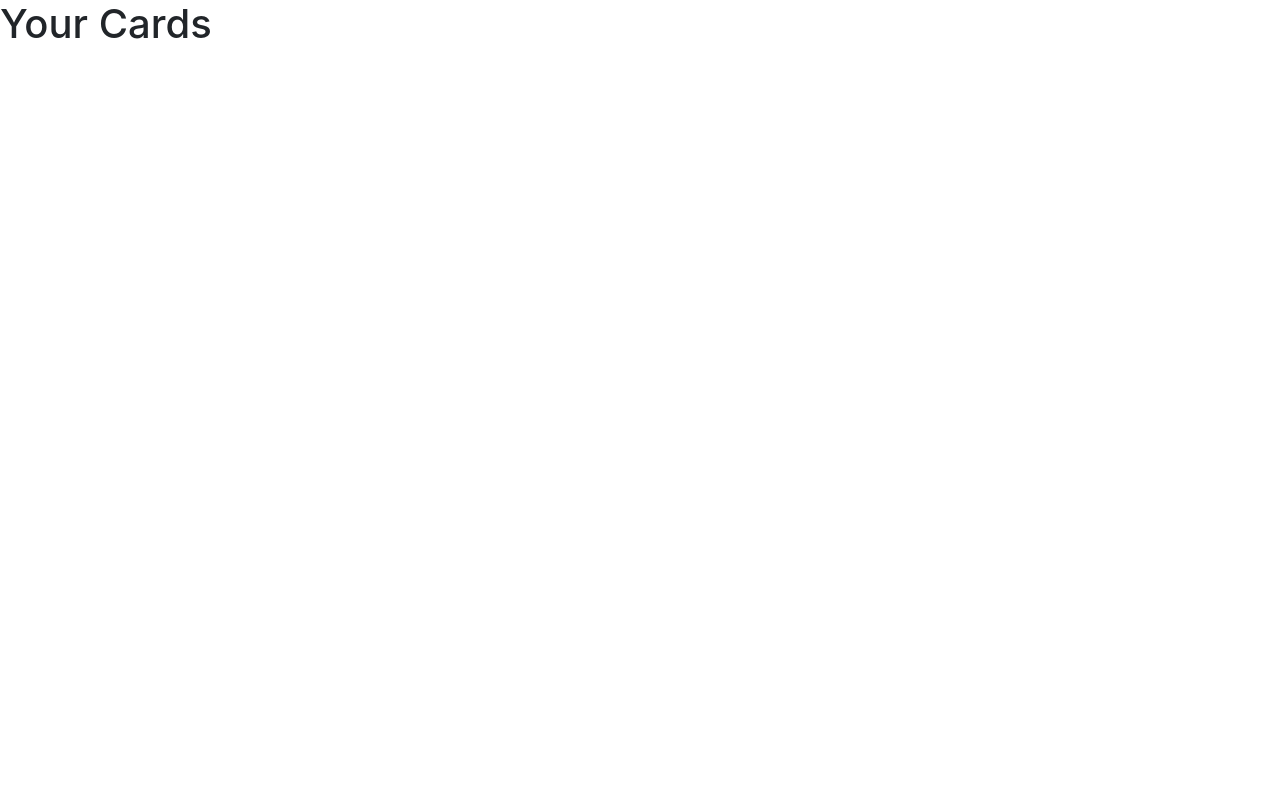
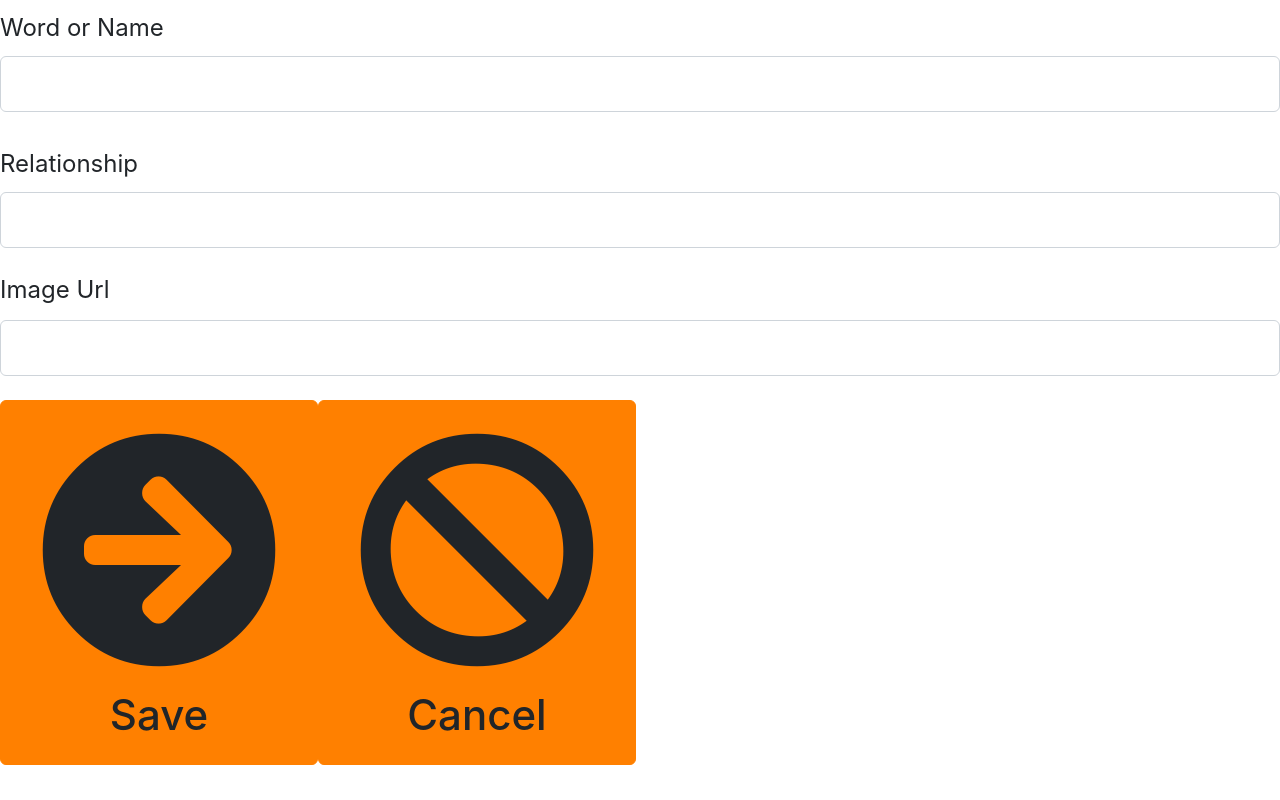
Before and after one commit to CurtainUp/speech-dewey, a React (Create React App) app: page /create in a window 1280 px wide. Built offline with nearby package versions, Linux system fonts and the light colour scheme.

Commit message:
User can create cards and they will be saved to the database.

```diff
--- a/src/components/App.js
+++ b/src/components/App.js
@@ -4,8 +4,9 @@ import Landing from './start/Landing'
 import Welcome from './start/Welcome'
 import QuizSelect from './quiz/QuizSelect'
 import Stats from './stats/Stats'
-import Create from './create/Create'
 import Quiz from './quiz/Quiz'
+import CardDash from './create/CardDash';
+import Create from './create/Create';
 
 class App extends Component {
   isAuthenticated = () => sessionStorage.getItem("id") !== null
@@ -40,6 +41,10 @@ class App extends Component {
           return <Stats />
         }} />
 
+        <Route exact path="/cards" render={props => {
+          return <CardDash />
+        }} />
+
         <Route exact path="/create" render={props => {
           return <Create />
         }} />
--- /dev/null
+++ b/src/components/create/CardDash.js
@@ -0,0 +1,20 @@
+import React, { Component } from 'react'
+import { Button } from 'reactstrap'
+import { Link } from 'react-router-dom'
+
+export default class CardDash extends Component {
+
+  render() {
+    return (
+      <div>
+        <div>
+          <h1>Cards</h1>
+        </div>
+        <div>
+          <Button tag={Link} to='/create'><i className="fas fa-file-medical"></i><h3>Create</h3></Button>
+          <Button><i className="fas fa-images"></i><h3>Your Cards</h3></Button>
+        </div>
+      </div>
+    )
+  }
+}
--- a/src/components/create/Create.js
+++ b/src/components/create/Create.js
@@ -1,11 +1,64 @@
 import React, { Component } from 'react'
+import { Col, Button, Form, FormGroup, Label, Input } from 'reactstrap'
+import { Link } from 'react-router-dom'
+import API from '../../modules/API/API'
+import UserSession from '../../modules/User/UserSession'
 
 export default class Create extends Component {
+  state = {
+    word: "",
+    relationship: "",
+    image: ""
+  }
+
+  handleFieldChange = e => {
+    const stateToChange = {}
+    stateToChange[e.target.id] = e.target.value
+    console.log(stateToChange)
+    this.setState(stateToChange)
+  }
+
+  cardObject = () => {
+    let newCard = {
+      userId: UserSession.getUser(),
+      categoryId: 1,
+      word: this.state.word,
+      image: this.state.image,
+      relationship: this.state.relationship,
+      audioUrl: null
+    }
+    return newCard
+  }
+
+  saveCard = (e) => {
+    e.preventDefault()
+    let newCard = this.cardObject()
+    API.saveData("cards", newCard)
+  }
 
   render() {
     return (
       <div>
-        <h1>Your Cards</h1>
+        <Form onSubmit={(e) => this.saveCard(e)}>
+          <FormGroup row>
+            <Label for="Word" sm={2}>Word or Name</Label>
+            <Col sm={10}>
+              <Input type="text" name="word" id="word" required onChange={this.handleFieldChange}/>
+            </Col>
+          </FormGroup>
+          <FormGroup row>
+            <Label for="Relationship" sm={2}>Relationship</Label>
+            <Col sm={10}>
+              <Input type="text" name="relationship" id="relationship" onChange={this.handleFieldChange}/>
+            </Col>
+          </FormGroup>
+          <FormGroup>
+          <Label for="Image">Image Url</Label>
+          <Input type="url" name="image" id="image" onChange={this.handleFieldChange}/>
+        </FormGroup>
+        <Button type="submit"><i className="fas fa-arrow-circle-right"></i><h3>Save</h3></Button>
+        <Button tag={Link} to='/cards'><i className="fas fa-ban"></i><h3>Cancel</h3></Button>
+        </Form>
       </div>
     )
   }
--- a/src/components/start/Welcome.js
+++ b/src/components/start/Welcome.js
@@ -32,7 +32,7 @@ export default class Welcome extends Component {
         <div>
           <Button tag={Link} to='/quiz-select'><i className="fas fa-question-circle"></i><h3>Take Quiz</h3></Button>
           <Button tag={Link} to='/stats'><i className="fas fa-chart-pie"></i><h3>Stats</h3></Button>
-          <Button tag={Link} to='/create'><i className="fas fa-edit"></i><h3>Create Card</h3></Button>
+          <Button tag={Link} to='/cards'><i className="fas fa-edit"></i><h3>Cards</h3></Button>
         </div>
       </div>
     )
--- a/src/index.scss
+++ b/src/index.scss
@@ -14,6 +14,11 @@ $enable-gradients:false;
 $spacer:1.2rem;
 $border-width:1px;
 $btn-border-radius:.25rem;
+
+html {
+  font-size: 1.5em;
+  line-height: 1.5;
+}
 
 i {
 font-size: 10em;
```
Also changed, not shown: src/components/create/YourCards.js (added).
